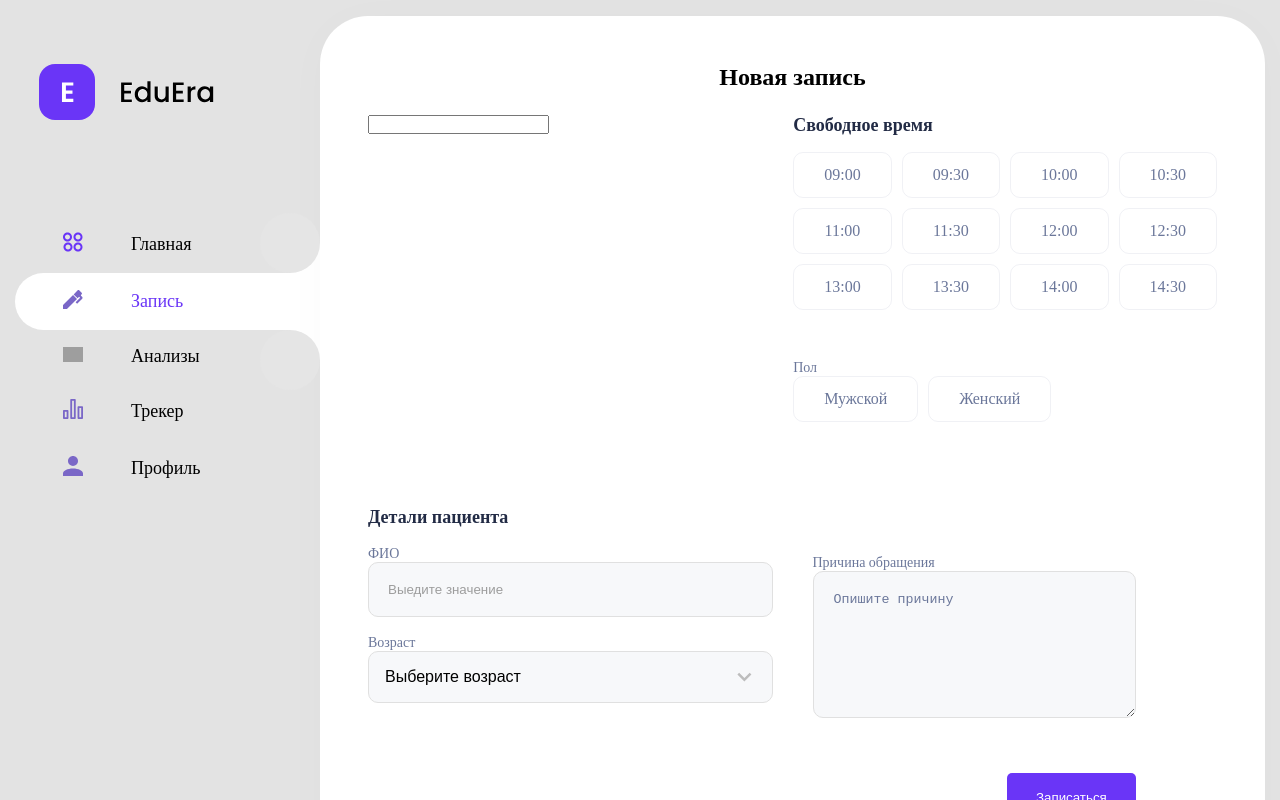
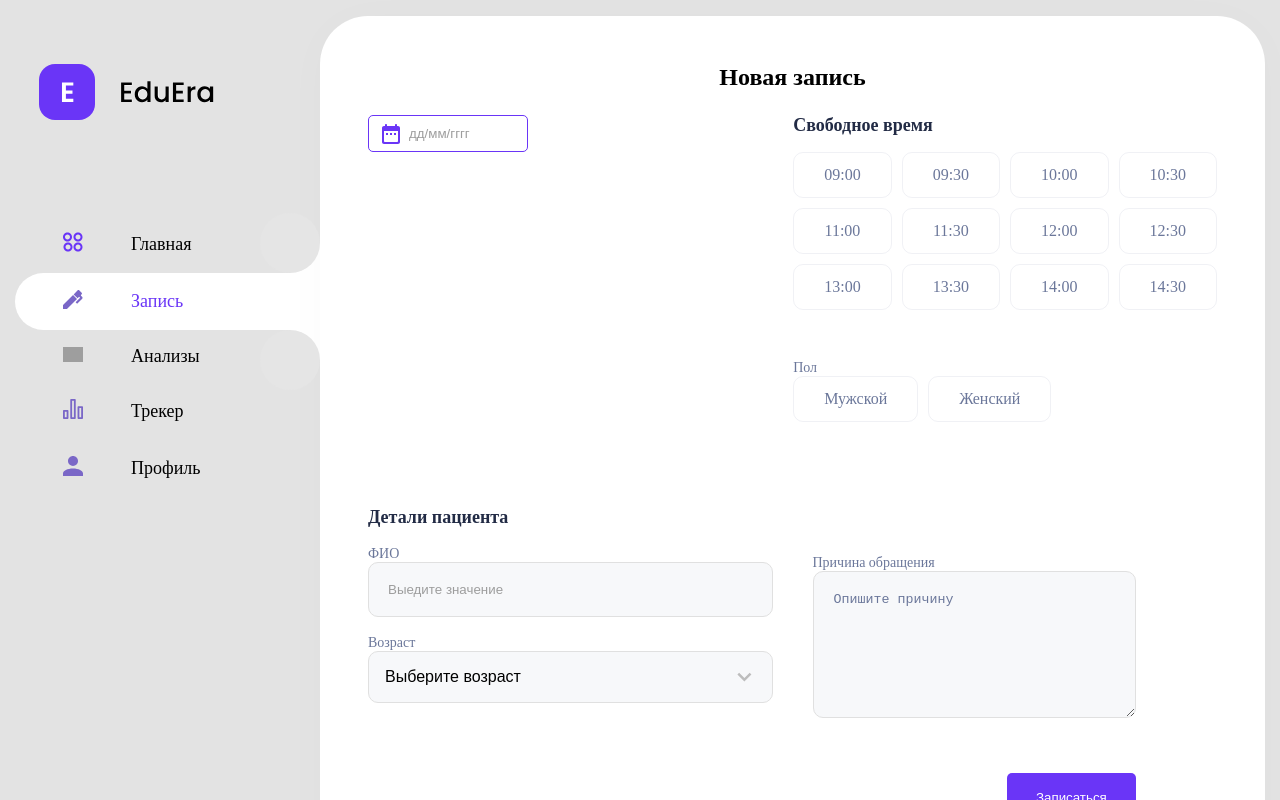
Before and after one commit to nmibragimov7/mediq, a React (Create React App) app: page /records/new-record in a window 1280 px wide. Both pictures are taken after typing "name@example.com", "Sample123" into the empty fields and a click on the button "Войти". Built offline with nearby package versions, Linux system fonts and the light colour scheme; grey boxes are pictures that could not be loaded.

Commit message:
add BaseDatePicker

```diff
--- a/src/components/base/BaseDatePicker/BaseDatePicker.jsx
+++ b/src/components/base/BaseDatePicker/BaseDatePicker.jsx
@@ -1,15 +1,27 @@
+import React from "react"
 import DatePicker from "react-datepicker"
 import "react-datepicker/dist/react-datepicker.css"
-import 'react-datepicker/dist/react-datepicker-cssmodules.css'
 
 import styles from "./style.module.scss"
 
-const BaseDatePicker = ({date, ...props}) => {
+const BaseDatePicker = ({date, width = 100, ...props}) => {
+    const CustomInput = React.forwardRef(({ value, onClick }, ref) => (
+        <div
+            style={{width: width + "%"}}
+        >
+            <input className={styles.datepicker__input} value={value} onClick={onClick} ref={ref} placeholder="дд/мм/гггг" readOnly/>
+        </div>
+    ));
 
     return (
         <>
             <DatePicker
+                customInput={<CustomInput/>}
                 selected={date}
+                calendarClassName={styles.datepicker__calendar}
+                dayClassName={() => {
+                    return styles.datepicker__day
+                }}
                 {...props}
                 />
         </>
--- a/src/components/base/BaseDatePicker/style.module.scss
+++ b/src/components/base/BaseDatePicker/style.module.scss
@@ -1,25 +1,32 @@
 @import 'node_modules/react-datepicker/src/stylesheets/datepicker.scss';
 
-.react-datepicker__month-container {
-  background-color: #081833;
-  color: #969eac;
-  font-size: 1rem;
-  font-family: 'Mulish';
+.datepicker {
+  &__input {
+    padding: 10px 10px 10px 40px;
+    background: #fff url("../../../assets/images/calendar.svg") no-repeat 10px center;
+    border: 1px solid #6A35F7;
+    border-radius: 5px;
+    width: 100%;
 
-  .react-datepicker__month {
-    padding: 1rem 0;
-  }
+    &:focus,
+    &:active {
+      outline: none;
+    }
 
-  .react-datepicker__month-text {
-    display: inline-block;
-    width: 5rem;
-    margin: 0.5rem;
-    font-size: 1rem;
-    padding: 0.2rem;
-    &:hover {
-      background-color: #534cea;
+    &::placeholder {
+      color: #9D9D9D;
     }
   }
 
+  &__calendar {
+    background: #fff;
+    //padding: 20px;
+    border-radius: 8px;
+  }
 
+  &__day {
+    font-size: 12px;
+    color: #A9ABBD;
+    margin: 8px 8px;
+  }
 }
--- a/src/pages/NewRecord/NewRecord.jsx
+++ b/src/pages/NewRecord/NewRecord.jsx
@@ -99,6 +99,7 @@ const NewRecord = () => {
                 <div className={styles.record__form} style={{marginBottom: "85px"}}>
                     <div>
                         <BaseDatePicker date={form.date}
+                                        width={70}
                                         onChange={handleDateChange}/>
                     </div>
                     <div>
```
Also changed, not shown: src/assets/images/calendar.svg (added).
